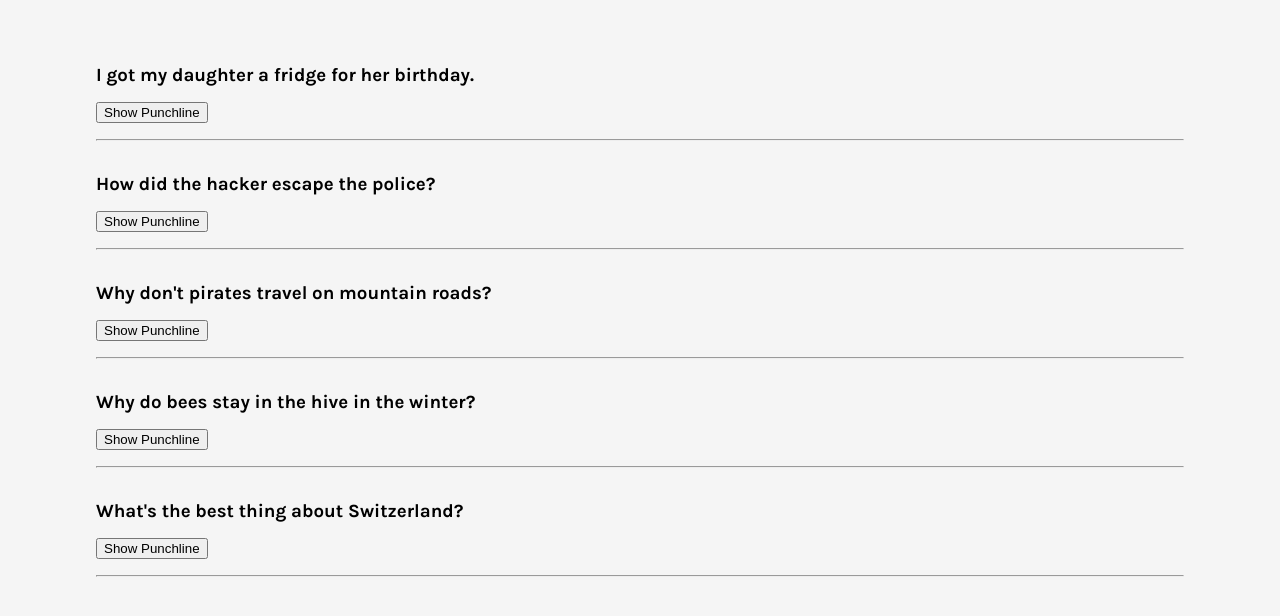
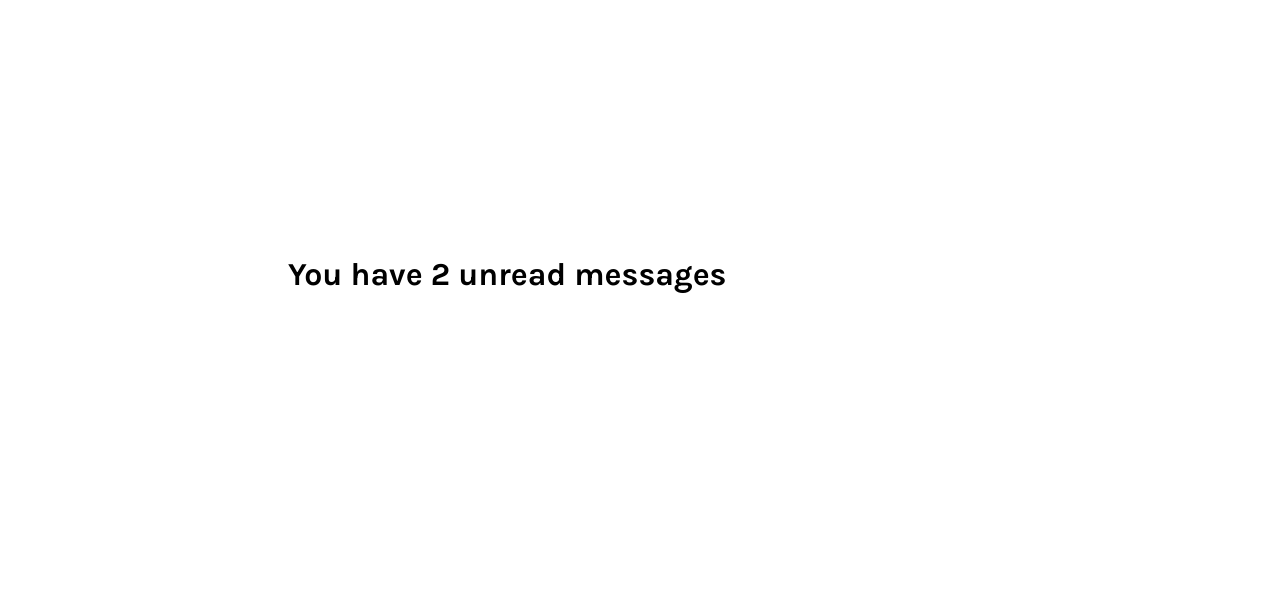
Before and after one commit to candytale55/react-state-projects, a React (Vite) app: page / in a window 1280 px wide. Shown: the top 616 px of the page. Built offline with nearby package versions, Linux system fonts and the light colour scheme.

Commit message:
tutorial solution with else-ifs

```diff
--- a/src/App.jsx
+++ b/src/App.jsx
@@ -7,16 +7,17 @@ import MyFavoriteThings from './components/myfavoritethings/MyFavoriteThings'
 import ToggleFavorite from './components/togglefavorite/ToggleFavorite'
 import SignUpForm from './components/signupform/SignUpForm'
 import RegForm from './components/regform/RegForm'
-import UnreadMessages from "./components/unreadmessages/UnreadMessages"*/
-import Jokes from './components/jokes/Jokes'
-
+import UnreadMessages from "./components/unreadmessages/UnreadMessages"
+import Jokes from './components/jokes/Jokes'*/
+import UnreadMessages from "./components/unreadmessages/UnreadMessages"
 
 
 function App() {
 
   return (
     <main className="container">
-      <Jokes />
+      <UnreadMessages />
+      {/*<Jokes />*/}
       {/*<UnreadMessages />*/}
       {/*<SignUpForm />*/}
       {/*<RegForm />*/}
--- a/src/components/unreadmessages/UnreadMessages.jsx
+++ b/src/components/unreadmessages/UnreadMessages.jsx
@@ -2,26 +2,20 @@ import React from "react"
 import './assets/styles.css'
 
 export default function UnreadMessages() {
-    const [unreadMessages, setUnreadMessages] = React.useState(["a", "b"])
+    const [messages, setMessages] = React.useState(["a", "b"])
+    let text
 
-    /**
-     * Challenge:
-     * - If there are no unread messages, display "You're all caught up!"
-     * - If there's exactly 1 unread message, it should read "You have
-     *   1 unread message" (singular)
-     * - If there are > 1 unread messages, display "You have <n> unread
-     *   messages" (plural)
-     */
+    if (messages.length === 0) {
+        text = "You're all caught up!"
+    } else if (messages.length === 1) {
+        text = "You have 1 unread message"
+    } else {
+        text = `You have ${messages.length} unread messages`
+    }
 
     return (
         <div className="container">
-
-             {unreadMessages.length > 1 ? <h1>You have {unreadMessages.length} unread messages!</h1> :
-                unreadMessages.length === 1 ? <h1>You have 1 unread message</h1> :
-                    <h1>You're all caught up!</h1>}
-
-
-
+            <h1>{text}</h1>
         </div>
     )
 }
```
